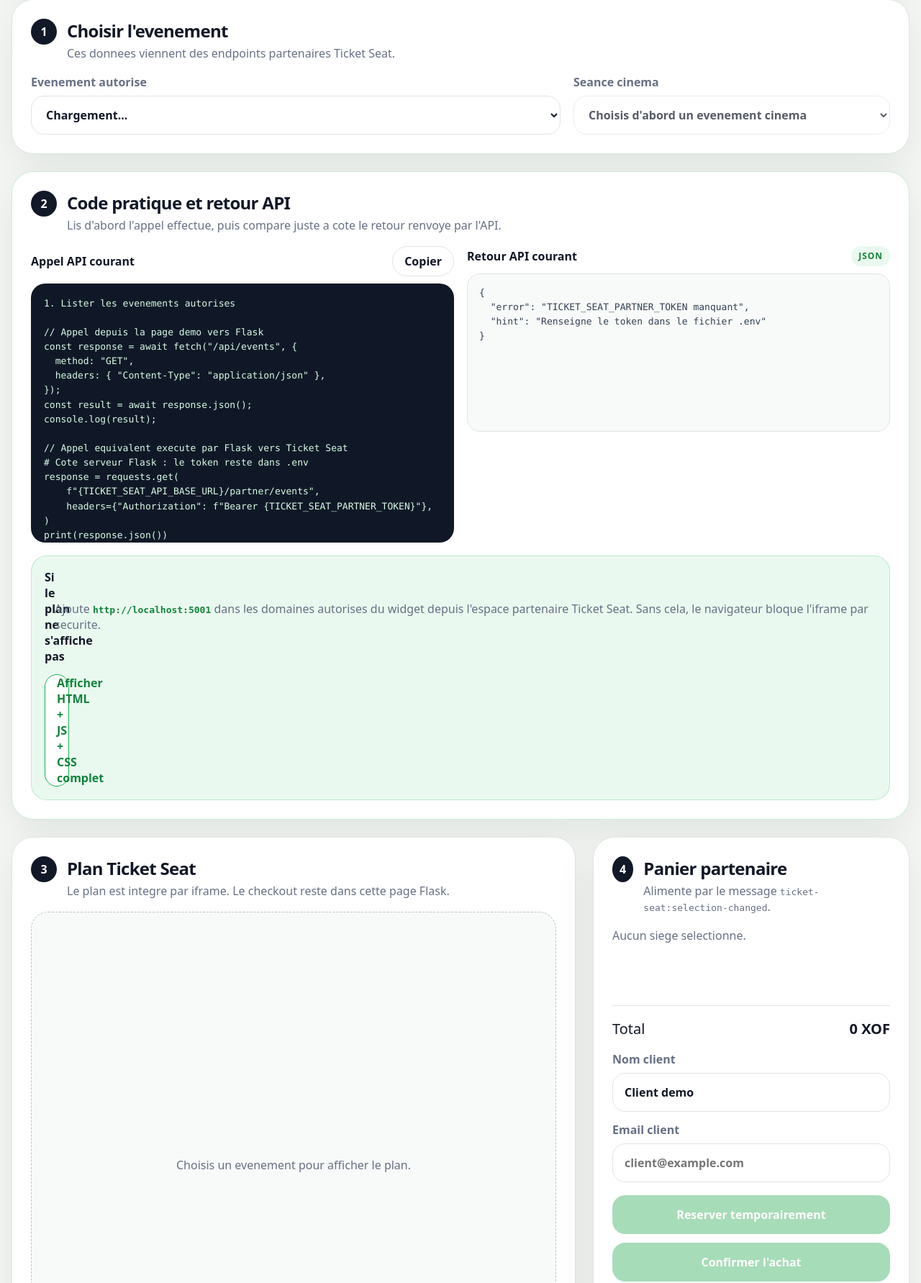
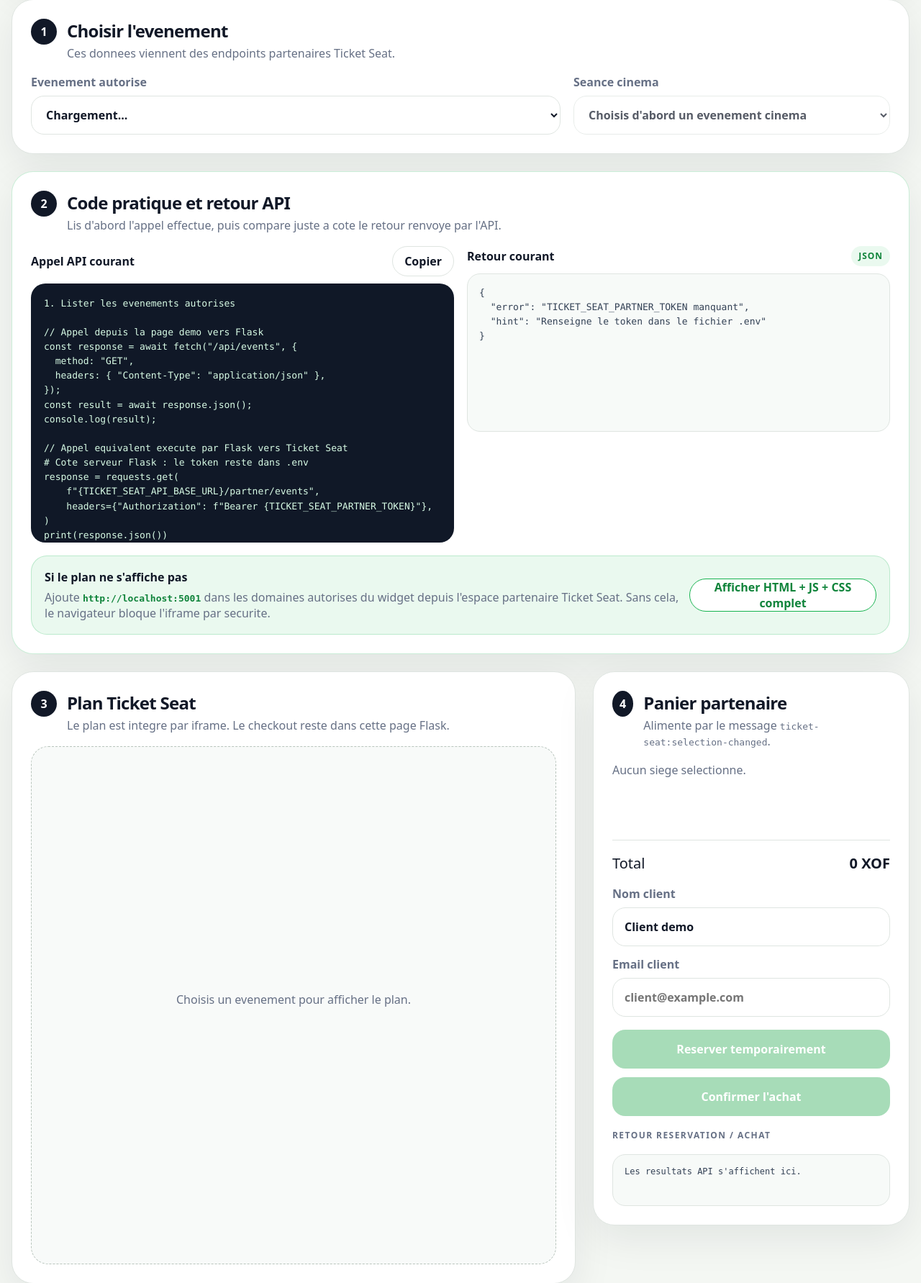
Before and after one commit to ticketstoreoff/ticketseat-examples, a Flask app: page / in a window 1280 px wide. Shown: the part 246-2029 px from the top of the page at 72% size. Run offline with Flask 3, Linux system fonts and the light colour scheme.

Commit message:
Fix Flask example API result display

```diff
--- a/python-flask-ticket-seat/static/app.css
+++ b/python-flask-ticket-seat/static/app.css
@@ -266,15 +266,24 @@ input {
 }
 
 .tip-box {
-  display: grid;
-  grid-template-columns: minmax(0, 1fr) auto;
+  display: flex;
   gap: 14px;
   align-items: center;
+  justify-content: space-between;
   margin-top: 18px;
   padding: 18px;
   border: 1px solid rgba(22, 179, 79, 0.22);
   border-radius: 22px;
   background: var(--accent-soft);
+}
+
+.tip-copy {
+  min-width: 0;
+}
+
+.tip-copy strong {
+  display: block;
+  margin-bottom: 6px;
 }
 
 .tip-box p {
@@ -304,6 +313,9 @@ input {
   border: 1px solid var(--accent);
   background: #fff;
   color: var(--accent-dark);
+  flex: 0 0 auto;
+  max-width: 260px;
+  white-space: normal;
 }
 
 .ghost-button:hover:not(:disabled),
@@ -497,7 +509,13 @@ button:disabled {
   }
 
   .tip-box {
-    grid-template-columns: 1fr;
+    align-items: stretch;
+    flex-direction: column;
+  }
+
+  .tip-box .outline-button {
+    max-width: none;
+    width: 100%;
   }
 }
 
--- a/python-flask-ticket-seat/templates/index.html
+++ b/python-flask-ticket-seat/templates/index.html
@@ -68,7 +68,7 @@
 
           <div>
             <div class="code-toolbar">
-              <strong>Retour API courant</strong>
+              <strong>Retour courant</strong>
               <span class="status-pill">JSON</span>
             </div>
             <pre id="statusBox" class="status result-status">Initialisation...</pre>
@@ -76,15 +76,17 @@
         </div>
 
         <div class="tip-box">
+          <div class="tip-copy">
             <strong>Si le plan ne s'affiche pas</strong>
             <p>
               Ajoute <code>http://localhost:5001</code> dans les domaines autorises du widget
               depuis l'espace partenaire Ticket Seat. Sans cela, le navigateur bloque l'iframe par
               securite.
             </p>
-            <button id="showFullSourceButton" class="outline-button" type="button">
-              Afficher HTML + JS + CSS complet
-            </button>
+          </div>
+          <button id="showFullSourceButton" class="outline-button" type="button">
+            Afficher HTML + JS + CSS complet
+          </button>
         </div>
 
         <div id="sourcePanel" class="source-panel" hidden>
```
Also changed, not shown: python-flask-ticket-seat/static/app.js (+9 -18 lines).
